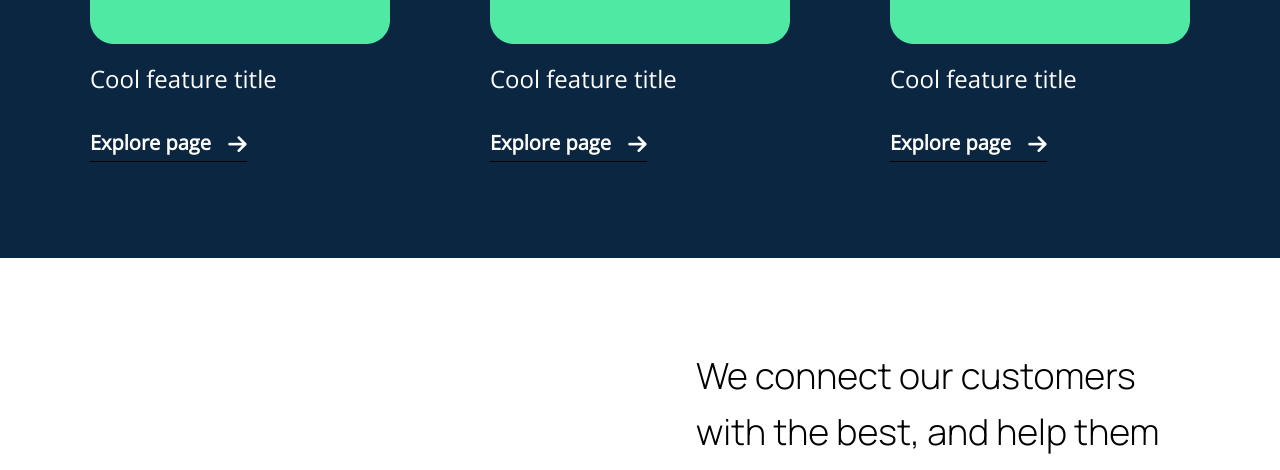
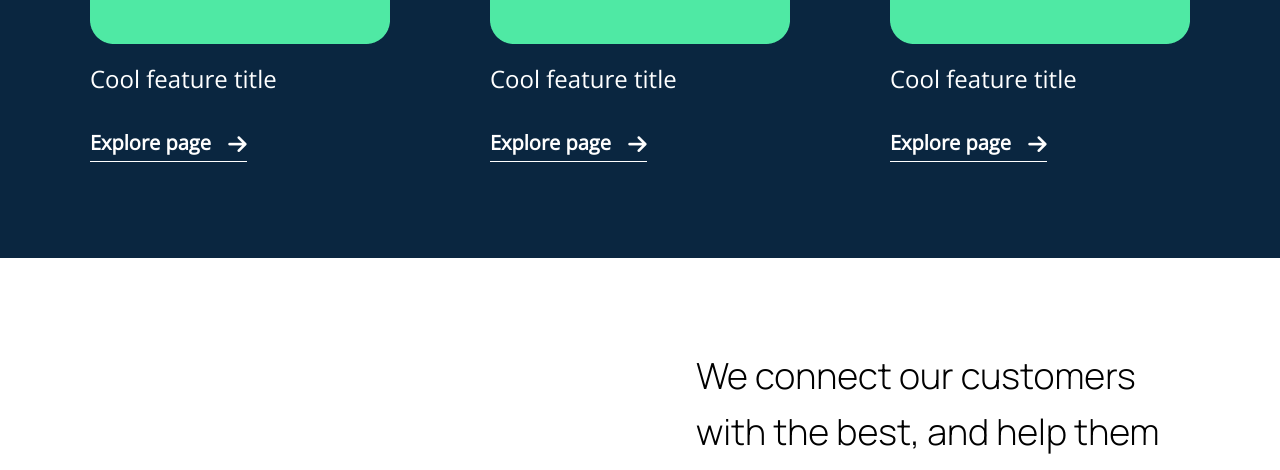
Before and after one commit to touseef100/Homepage-v2, a plain HTML site: page index.html in a window 1280 px wide. Shown: the part 1252-1722 px from the top of the page. Drawn offline with nearby package versions, Linux system fonts and the light colour scheme; files whose address does not match are found by name.

Commit message:
Update style.css

```diff
--- a/css/style.css
+++ b/css/style.css
@@ -261,7 +261,7 @@ nav {
     font-size: 20px;
     line-height: 36px;
     display: inline-block;
-    border-bottom: 1px solid #000000;
+    border-bottom: 1px solid #ffffff;
     color: #FFFFFF;
     max-width: max-content;
     text-decoration: none;
```
